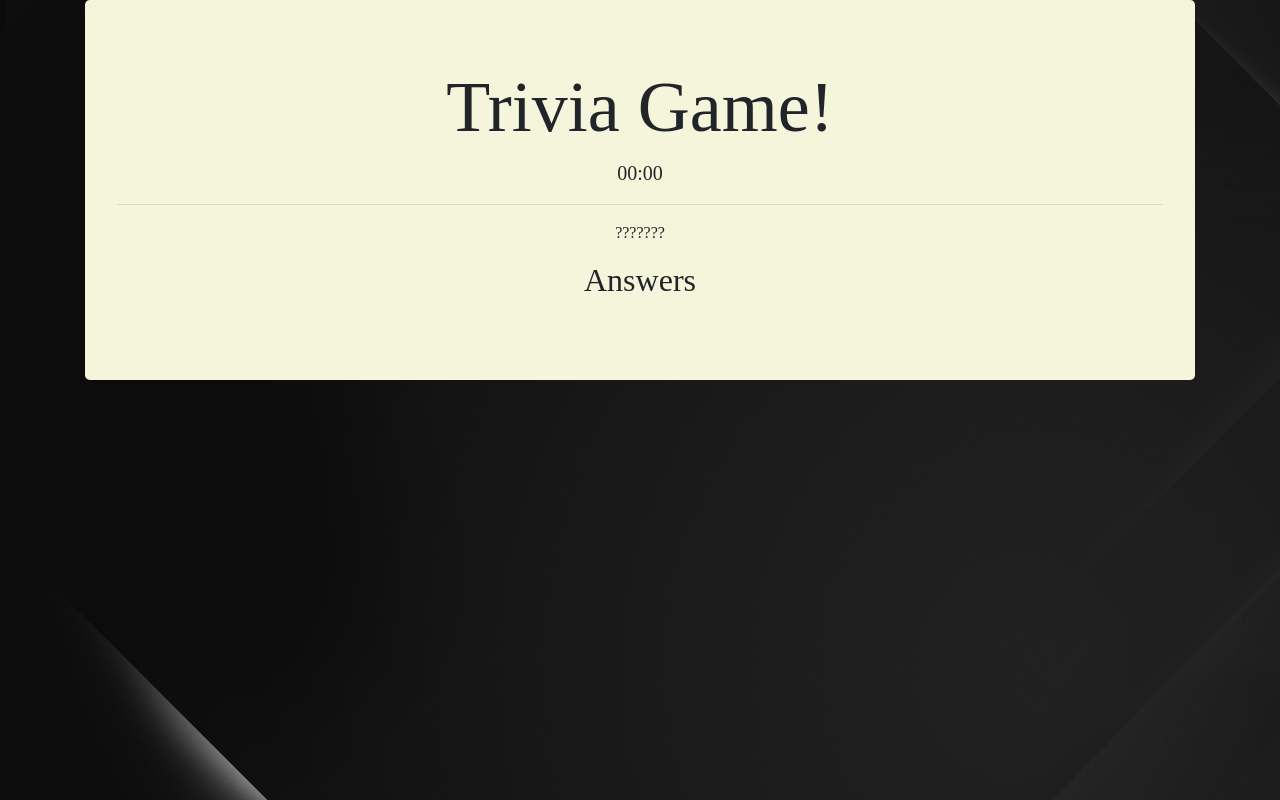
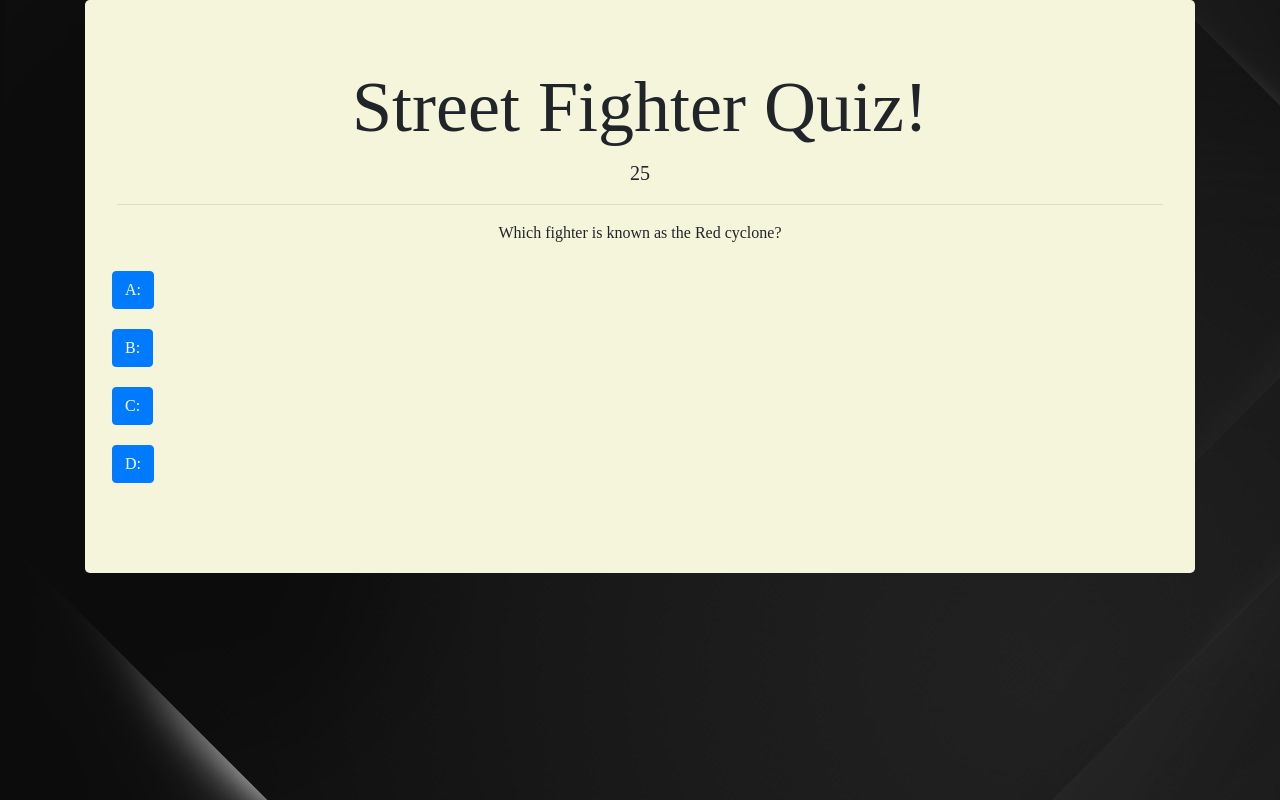
Before and after one commit to Sharkbearagator/TriviaGame, a plain HTML site: page index.html in a window 1280 px wide. Drawn offline with nearby package versions, Linux system fonts and the light colour scheme.

Commit message:
Got the timer working and got a random question in

```diff
--- a/assets/css/style.css
+++ b/assets/css/style.css
@@ -6,3 +6,7 @@ body{
     background-color: beige;
     text-align: center;
 }
+.btn{
+    margin: 10px;
+    text-align: center;
+}
--- a/assets/javascript/app.js
+++ b/assets/javascript/app.js
@@ -3,11 +3,44 @@ $(document).ready(function(){
 
 //create global variables
 var intervalId;
+var timer = 30
+var correctAnswers = ["Ryu","Zangief","Dhalsim","Chun-Li"]
+var falseAnswers = ["M.Bison","Vega","Balrog","Guile","Fei Long","T. Hawk"]
+var questions = {
+    ask: [{ prompt: "Which fighter can fire a hadoken?",answer: correctAnswers[0],},
+    {prompt: "Which fighter is known as the Red cyclone?", answer: correctAnswers[1]},
+    {prompt: "Which fighter has streachy limbs due to his yoga?", answer: correctAnswers[2]},
+    {prompt: "Which fighter uses the Flying Bird Kick?", answer: correctAnswers[3]}],
+}
+var chosenQuestion = [questions.ask[Math.floor(Math.random()*questions.ask.length)]]
+//create a timer to start when the page loads
+console.log(chosenQuestion);
+console.log(chosenQuestion[0].prompt);
+function run(){
+    clearInterval(intervalId);
+    intervalId = setInterval(decrement, 1000);
+}
 
-//create a timer to start when the page loads
+function decrement(){
+    timer--;
+    $("#timer").html(timer);
+    if(timer === 0){
 
-//create a random question
+        alert("Time's up!");
+        reset();
+    }
+}
 
+function reset(){
+    timer = 30;
+    chosenQuestion = [questions.ask[Math.floor(Math.random()*questions.ask.length)]]
+    $("#question").html(chosenQuestion[0].prompt);
+}
+
+
+
+//display random question
+$("#question").html(chosenQuestion[0].prompt);
 //fetch the answers for that specific question
 
 //create a way to select answers (buttons?)
@@ -17,4 +50,5 @@ var intervalId;
 //wins and losses
 
 //reset clock and present new question
+run();
 });
--- a/index.html
+++ b/index.html
@@ -16,12 +16,23 @@
   <body>
       <div class="container">
                         <div class="jumbotron">
-          <h1 class="display-3">Trivia Game!</h1>
-          <p class="lead" id = "timer">00:00</p>
+          <h1 class="display-3">Street Fighter Quiz!</h1>
+          <p class="lead" id = "timer"></p>
           <hr class="my-2">
-          <p><div id = "question">???????</div></p>
+          <p><div id = "question"></div></p>
           <p class="lead">
-              <h2>Answers</h2>
+            <div class="row">
+              <a name="answer" id="answer-a" class="btn btn-primary" href="#" role="button">A:</a>
+            </div>
+              <div class="row">
+              <a name="answer" id="answer-b" class="btn btn-primary" href="#" role="button">B:</a>
+            </div>
+            <div class="row">
+              <a name="answer" id="answer-c" class="btn btn-primary" href="#" role="button">C:</a>
+            </div>
+            <div class="row">
+              <a name="answer" id="answer-d" class="btn btn-primary" href="#" role="button">D:</a>
+            </div>
           </p>
         </div>
       </div>
```
